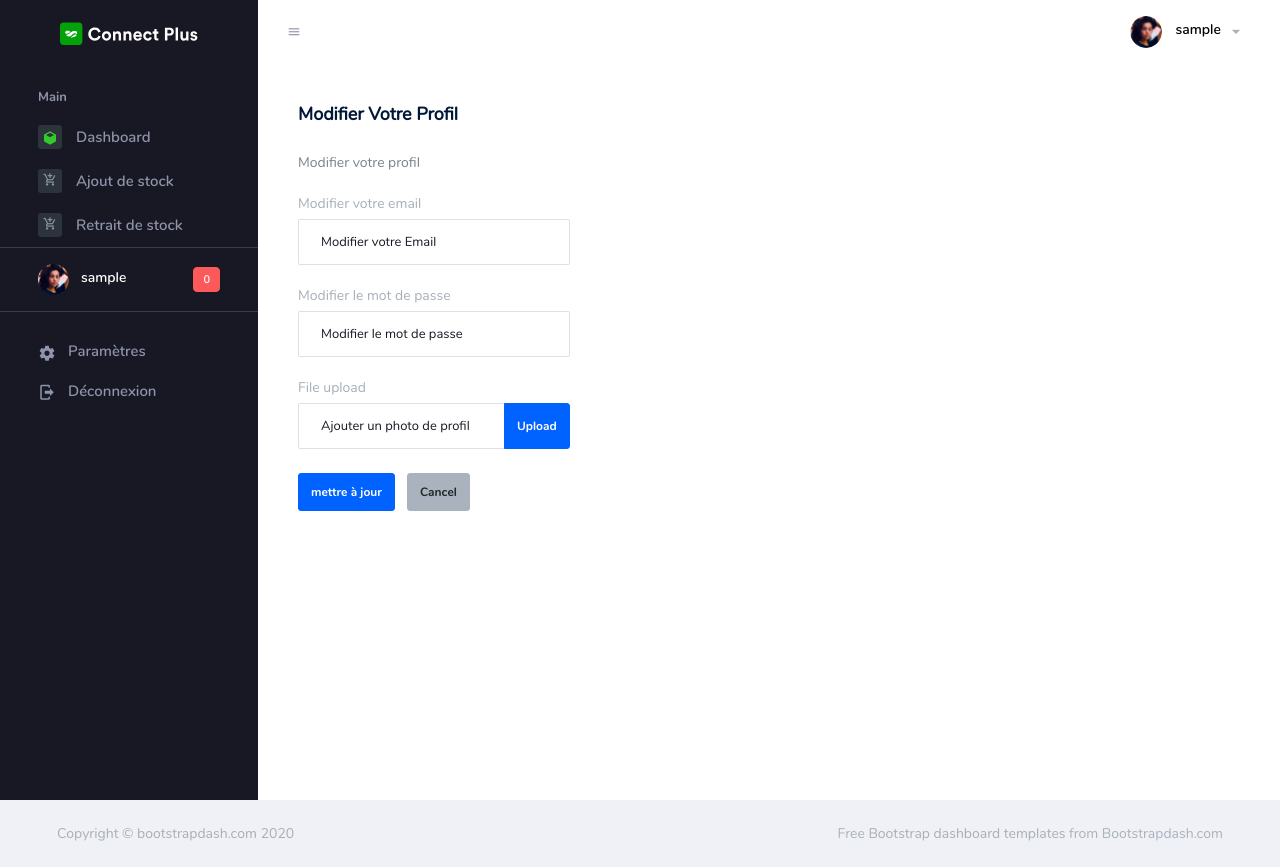
After one commit to Mathbech/www.pla-gestion.fr, a PHP site: page /settings.php in a window 1280 px wide. The commit adds this page. Run offline with PHP 8.4, Linux system fonts and the light colour scheme; the visitor is signed in with stand-in values (Sample User, id 1).

Commit message:
Ajout de la page de modification du compte

```diff
--- a/ajout.php
+++ b/ajout.php
@@ -35,11 +35,11 @@ isloggedin();
 <body>
     <div class="container-scroller">
         <?php
+            // Inclure la navbar avec php
             include_once('./includes/_navbar.php');
             nav($username);
         ?>
         <div class="container-fluid page-body-wrapper">
-            <!-- partial:partials/_sidebar.html -->
             <!-- Inclure sidebar avec php -->
             <?php
             include_once('./includes/_sidebar.php');
@@ -89,7 +89,7 @@ isloggedin();
                                 </div>
                             </div>
                             <button type="submit" class="btn btn-primary mr-2">ajouter</button>
-                            <button class="btn btn-light">Cancel</button>
+                            <!-- <button class="btn btn-light" a href="./ajout.php">Cancel</button> -->
                         </form>
                     </div>
                 </div>
--- a/includes/_navbar.php
+++ b/includes/_navbar.php
@@ -18,8 +18,7 @@ function nav($username)
             <ul class="navbar-nav navbar-nav-right">
                 <!-- Navigation sur le profil -->
                 <li class="nav-item nav-profile dropdown">
-                    <a class="nav-link dropdown-toggle" id="profileDropdown" href="#" data-toggle="dropdown"
-                        aria-expanded="false">
+                    <a class="nav-link dropdown-toggle" id="profileDropdown" href="#" data-toggle="dropdown" aria-expanded="false">
                         <div class="nav-profile-img">
                             <img src="assets/images/faces/face28.png" alt="image">
                         </div>
@@ -39,31 +38,27 @@ function nav($username)
                         <!-- Menu déroulant des options de l'utilisateur -->
                         <div class="p-2">
                             <h5 class="dropdown-header text-uppercase pl-2 text-dark">Options d'utilisateur</h5>
-                            <a class="dropdown-item py-1 d-flex align-items-center justify-content-between" href="#">
+                            <!-- <a class="dropdown-item py-1 d-flex align-items-center justify-content-between" href="#">
                                 <span>Boite de réception</span>
                                 <span class="p-0">
                                     <span class="badge badge-primary">3</span>
                                     <i class="mdi mdi-email-open-outline ml-1"></i>
                                 </span>
-                            </a>
-                            <a class="dropdown-item py-1 d-flex align-items-center justify-content-between" href="#">
+                            </a> -->
+                            <a class="dropdown-item py-1 d-flex align-items-center justify-content-between" href="./settings.php">
                                 <span>Profil</span>
                                 <span class="p-0">
-                                    <span class="badge badge-success">1</span>
+                                    <!-- <span class="badge badge-success">1</span> -->
                                     <i class="mdi mdi-account-outline ml-1"></i>
                                 </span>
                             </a>
                             <a class="dropdown-item py-1 d-flex align-items-center justify-content-between"
-                                href="javascript:void(0)">
+                                href="./settings.php">
                                 <span>Paramètres</span>
                                 <i class="mdi mdi-settings"></i>
                             </a>
                             <div role="separator" class="dropdown-divider"></div>
                             <h5 class="dropdown-header text-uppercase  pl-2 text-dark mt-2">Actions</h5>
-                            <a class="dropdown-item py-1 d-flex align-items-center justify-content-between" href="#">
-                                <span>Vérouiller compte</span>
-                                <i class="mdi mdi-lock ml-1"></i>
-                            </a>
                             <a class="dropdown-item py-1 d-flex align-items-center justify-content-between" href="./includes/logout.php">
                                 <span>Déconnexion</span>
                                 <i class="mdi mdi-logout ml-1"></i>
--- a/includes/_sidebar.php
+++ b/includes/_sidebar.php
@@ -98,7 +98,7 @@ function side($username)
 			</li>
 			<li class="nav-item sidebar-user-actions">
 				<div class="sidebar-user-menu">
-					<a href="#" class="nav-link"><i class="mdi mdi-settings menu-icon"></i>
+					<a href="./settings.php" class="nav-link"><i class="mdi mdi-settings menu-icon"></i>
 						<span class="menu-title">Paramètres</span>
 					</a>
 				</div>
--- /dev/null
+++ b/includes/acount.php
@@ -0,0 +1,3 @@
+<?php
+var_dump($_POST);
+?>
--- a/includes/log.php
+++ b/includes/log.php
@@ -1,7 +1,7 @@
 <?php
 function isloggedin(){
 	// Vérification de la session de l'utilisateur
-	if (empty($_SESSION['connect'])){
+	if (empty($_SESSION['id'])){
 		//L'utilisateur n'est pas connecté, redirection vers la page de connexion
 		header('Location: ./403.php');
 		exit();
--- a/includes/loggin.php
+++ b/includes/loggin.php
@@ -9,7 +9,7 @@ if (!empty($_POST['loggin']) && !empty($_POST['password'])) {
 	//var_dump($password);
 //Préparation requête pour récupérer les id de l'utilisateur
 	$q = $conn->prepare("SELECT id, psw, active FROM `users` WHERE `loggin` = :loggin");
-
+//Préparation des valeurs
 	$q->bindValue('loggin', $username);
 	//exécution de la requête
 	$q->execute();
@@ -27,11 +27,9 @@ if (!empty($_POST['loggin']) && !empty($_POST['password'])) {
 		if(password_verify($password, $passwordhash)){
 			//vérification du compte (actif ou non)
 			if($active == 1){
-				$_SESSION['connect'] = true;
 				$_SESSION['username']= $username;
 				$_SESSION['id'] = $id;
-				echo "Connexion réussie ";
-				echo "id = ", $result['id'];
+				// echo "Connexion réussie ";
 				header('location: ../dashboard.php');
 			}else{
 				echo("Votre compte à été désactivé");
--- /dev/null
+++ b/settings.php
@@ -0,0 +1,107 @@
+<?php
+session_start();
+$username = $_SESSION['username'];
+$id = $_SESSION['id'];
+
+require_once('./includes/log.php');
+isloggedin();
+
+?>
+<!DOCTYPE html>
+<html lang="fr">
+
+<head>
+    <!-- Required meta tags -->
+    <meta charset="utf-8">
+    <meta name="viewport" content="width=device-width, initial-scale=1, shrink-to-fit=no">
+    <title>Connect Plus</title>
+    <!-- plugins:css -->
+    <link rel="stylesheet" href="./assets/vendors/mdi/css/materialdesignicons.min.css">
+    <link rel="stylesheet" href="./assets/vendors/flag-icon-css/css/flag-icon.min.css">
+    <link rel="stylesheet" href="./assets/vendors/css/vendor.bundle.base.css">
+    <!-- endinject -->
+    <!-- Plugin css for this page -->
+    <!-- End plugin css for this page -->
+    <!-- inject:css -->
+    <!-- endinject -->
+    <!-- Layout styles -->
+    <link rel="stylesheet" href="./assets/css/style.css">
+    <!-- End layout styles -->
+    <link rel="shortcut icon" href="./assets/images/favicon.png" />
+</head>
+
+<body>
+    <div class="container-scroller">
+        <?php
+        include_once('includes/_navbar.php');
+        nav($username);
+        ?>
+        <!-- partial -->
+        <div class="container-fluid page-body-wrapper">
+            <?php
+            include_once('./includes/_sidebar.php');
+            side($username);
+            ?>
+            <div class="card">
+                <div class="card-body">
+                    <h4 class="card-title">Modifier votre profil</h4>
+                    <p class="card-description">Modifier votre profil</p>
+                    <form class="forms-sample" method="post" action="./includes/acount.php">
+                        <!-- <div class="form-group">
+                            <label for="exampleInputName1">Name</label>
+                            <input type="text" class="form-control" id="exampleInputName1" placeholder="Name">
+                        </div> -->
+                        <div class="form-group">
+                            <label for="exampleInputEmail3">Modifier votre email</label>
+                            <input type="email" name="email" class="form-control" id="exampleInputEmail3" placeholder="Modifier votre Email">
+                        </div>
+                        <div class="form-group">
+                            <label for="exampleInputPassword4">Modifier le mot de passe</label>
+                            <input type="password" name="password" class="form-control" id="exampleInputPassword4" placeholder="Modifier le mot de passe">
+                        </div>
+                        <!-- <div class="form-group">
+                            <label for="exampleSelectGender">Gender</label>
+                            <select class="form-control" id="exampleSelectGender">
+                                <option>Male</option>
+                                <option>Female</option>
+                            </select>
+                        </div> -->
+                        <div class="form-group">
+                            <label>File upload</label>
+                            <input type="file" name="img[]" class="file-upload-default">
+                            <div class="input-group col-xs-12">
+                                <input type="text" class="form-control file-upload-info" disabled placeholder="Ajouter un photo de profil">
+                                <span class="input-group-append">
+                                    <button class="file-upload-browse btn btn-primary" type="button">Upload</button>
+                                </span>
+                            </div>
+                        </div>
+                        <input type="submit" class="btn btn-primary mr-2" value="mettre à jour">
+                        <!-- <button type="submit" class="btn btn-primary mr-2">Submit</button> -->
+                        <button class="btn btn-light">Cancel</button>
+                    </form>
+                </div>
+            </div>
+        </div>
+
+        <?php
+        include_once('./includes/_footer.php');
+        footer();
+        ?>
+    </div>
+    <!-- container-scroller -->
+    <!-- plugins:js -->
+    <script src="./assets/vendors/js/vendor.bundle.base.js"></script>
+    <!-- endinject -->
+    <!-- Plugin js for this page -->
+    <!-- End plugin js for this page -->
+    <!-- inject:js -->
+    <script src="./assets/js/off-canvas.js"></script>
+    <script src="./assets/js/hoverable-collapse.js"></script>
+    <script src="./assets/js/misc.js"></script>
+    <!-- endinject -->
+    <!-- Custom js for this page -->
+    <!-- End custom js for this page -->
+</body>
+
+</html>
```
Also changed, not shown: dashboard.php (+4 -12 lines), includes/bobine.php (+22 -11 lines), includes/insert.php (+5 -3 lines).
